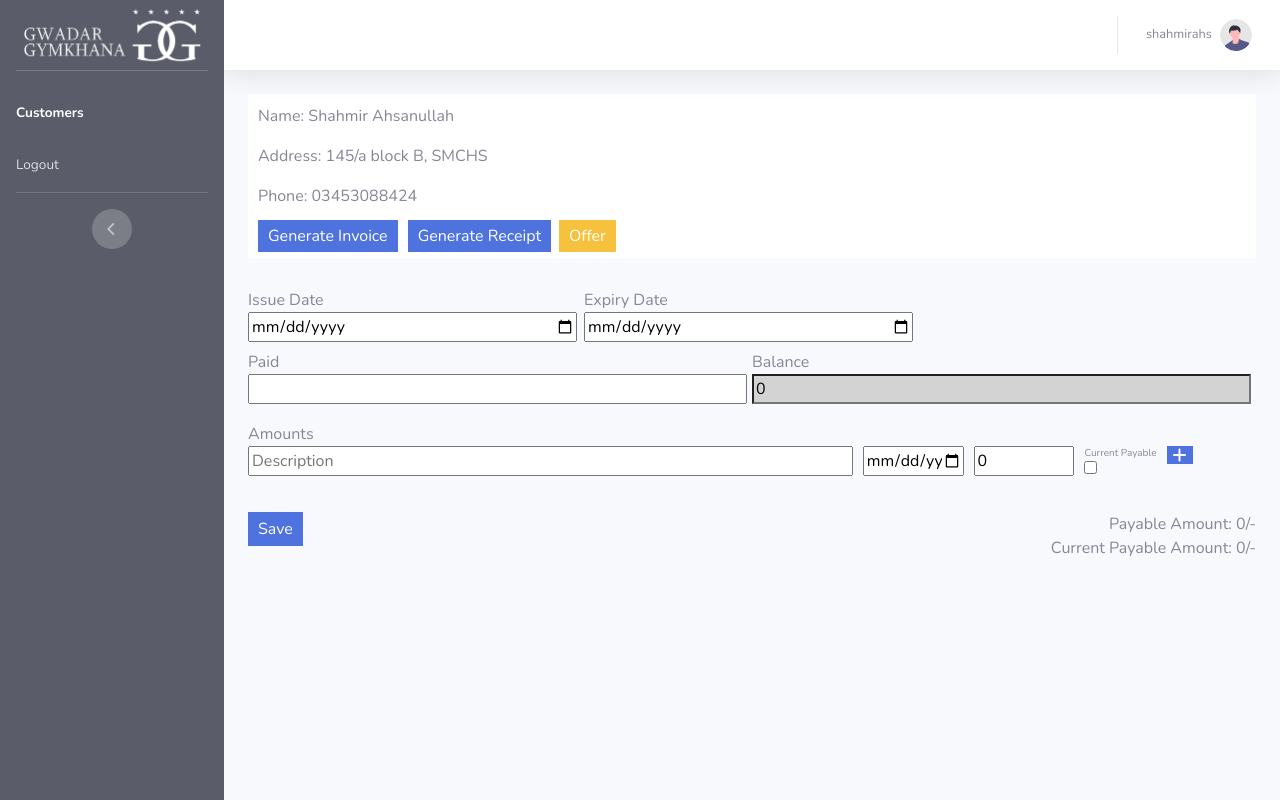
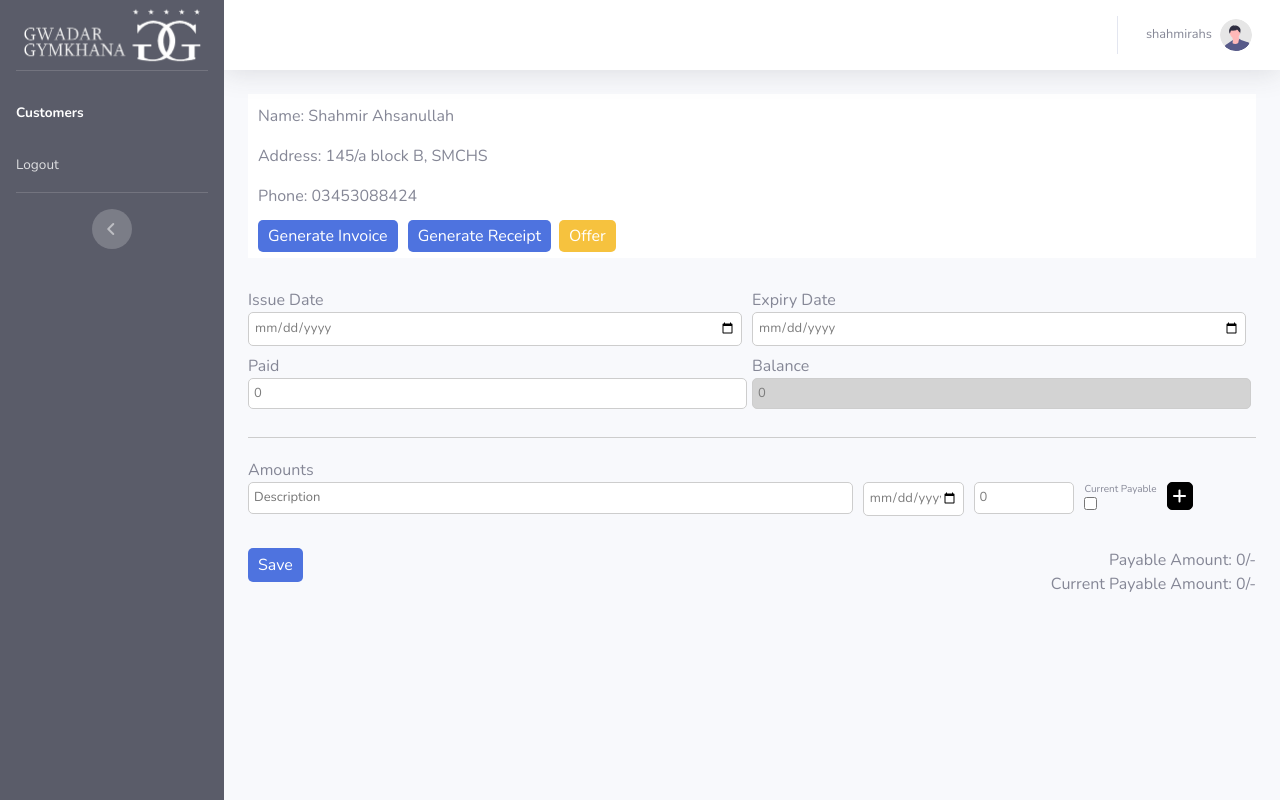
Before and after one commit to HashimAbbasJaffery/cef, a PHP site: page /admin/invoice.php?id=4 in a window 1280 px wide. Run offline with PHP 8.4, Linux system fonts and the light colour scheme; a user stored in the database is signed in; data comes from the database, SQL or seed files in the repository; some libraries are stand-ins or nearby versions.

Commit message:
Design: Redesigning

```diff
--- a/admin/header.php
+++ b/admin/header.php
@@ -27,7 +27,7 @@ if(!isset($_SESSION['user_name'])){
         href="https://fonts.googleapis.com/css?family=Nunito:200,200i,300,300i,400,400i,600,600i,700,700i,800,800i,900,900i"
         rel="stylesheet">
         <link rel="stylesheet" href="https://cdnjs.cloudflare.com/ajax/libs/font-awesome/6.5.2/css/all.min.css" integrity="sha512-SnH5WK+bZxgPHs44uWIX+LLJAJ9/2PkPKZ5QiAj6Ta86w+fsb2TkcmfRyVX3pBnMFcV7oQPJkl9QevSCWr3W6A==" crossorigin="anonymous" referrerpolicy="no-referrer" />
-
+    <script src="https://cdn.jsdelivr.net/npm/sweetalert2@11"></script>
     <!-- Custom styles for this template -->
     <link href="css/sb-admin-2.min.css" rel="stylesheet">
 
--- a/admin/invoice.php
+++ b/admin/invoice.php
@@ -3,6 +3,21 @@
         background-color: #D3D3D3;
         outline: none;
         cursor: pointer;
+    }
+    input {
+        border: 1px solid #cdcdcd;
+        padding: 5px;
+        color: #7d7d7d;
+        font-size: 13px !important;
+        border-radius: 5px;
+    }
+    button, a {
+        border-radius: 5px !important;
+    }
+
+    button:disabled {
+        opacity: 0.5;
+        cursor: not-allowed;
     }
     </style>
 <?php
@@ -40,11 +55,11 @@ $customer = mysqli_fetch_assoc( $fetchAllData);
         </div>
         <div class="amounts container-fluid" style="margin-top: 30px;">
             <div class="details" style="margin-bottom: 10px;">
-                <label for="issue_date" style="width: 33.33%;">
+                <label for="issue_date" style="width: 50%;">
                     <p style="margin-bottom: 0px;">Issue Date</p>
                     <input type="date" id="issue_date" v-model="issue_date" name="issue_date" style="width: 98%;"/>
                 </label>
-                <label for="expiry_date" style="width: 33.33%;">
+                <label for="expiry_date" style="width: 50%;">
                     <p style="margin-bottom: 0px;">Expiry Date</p>
                     <input type="date" id="expiry_date" v-model="expiry_date" name="expiry_date" style="width: 98%;"/>
                 </label>
@@ -54,12 +69,15 @@ $customer = mysqli_fetch_assoc( $fetchAllData);
                 </label>
                 <label for="expiry_date" style="width: 50%;">
                     <p style="margin-bottom: 0px;">Balance</p>
-                    <input type="text" id="balance" :value="balance.toLocaleString('en-US')" @input="balance = Number($event.target.value.replace(/,+/g, '')).toLocaleString('en-US')" name="balance" style="width: 99%;" readonly/>
+                    <input type="text" id="balance" :value="(payments.reduce((sum, item) =>
+                    sum + parseInt(String(item.price).replace(/,/g, '')), 0) - paid.replace(/,+/g, '')).toLocaleString('en-US')"  name="balance" style="width: 99%;" readonly/>
                 </label>
             </div>
+            <div class="separator" style="background: #cdcdcd; width: 100%; height: 1px; margin-top: 20px; margin-bottom: 20px;">&nbsp;</div>
+
             <p style="margin-bottom: 0px;">Amounts</p>
             <div class="amount" v-for="(payment, index) in payments">
-                <div class="description" style="width: 100%; display: flex; align-items: start;">
+                <div class="description" style="width: 100%; display: flex; align-items: start; margin-bottom: 5px">
                     <input type="text" style="width: 60%; margin-right: 10px;" v-model="payment.description" placeholder="Description" />
                     <input type="date" style="width: 10%; margin-right: 10px;" v-model="payment.date" placeholder="Due Date" />
                     <input type="text" style="width: 10%; margin-right: 10px;" :value="payment.price" @input="payment.price = Number($event.target.value.replace(/,+/g, '')).toLocaleString('en-US')" placeholder="Price" />
@@ -67,22 +85,30 @@ $customer = mysqli_fetch_assoc( $fetchAllData);
                         <span>Current Payable</span> <br>
                         <input :id="`cp-${payment.id}`" type="checkbox" v-model="payment.cp" />
                     </label>
-                    <button v-if="(payments.length - 1) == index" class="bg-primary text-white" style="margin-left: 10px; border: none;" @click="addNew">
+                    <button v-if="(payments.length - 1) == index" class="text-white" style="padding: 5px; background: black; border: 1px solid black; margin-left: 10px;" @click="addNew">
                         <i class="fa-solid fa-plus"></i>
                     </button>
-                    <button @click="remove(payment.id)" v-else class="bg-danger text-white" style="margin-left: 10px; border: none;">
-                        <i class="fa-solid fa-minus"></i>
+                    <button @click="remove(payment.id)" v-else class="bg-white text-black" style="border: 1px solid black; margin-left: 10px; padding: 5px;">
+                        <i class="fa-solid fa-xmark"></i>
                     </button>
                 </div>
             </div>
         </div>
         <div class="container-fluid" style="margin-top: 30px; display: flex; justify-content: space-between;">
             <div style="display: flex; justify-content: end; flex-direction: column; align-items: end; width: 50%; order: 2;">
-                <p style="margin: 0px;">Payable Amount: <span v-text="payments.reduce((sum, item) => sum + parseInt(item.price), 0).toLocaleString('en-US')"></span>/-</p>
-                <p>Current Payable Amount: <span v-text="payments.reduce((sum, item) =>  item.cp ? sum + parseInt(item.price) : sum, 0).toLocaleString('en-US')"></span>/-</p>
+                <p style="margin: 0px;">
+                Payable Amount:
+                <span v-text="payments.reduce((sum, item) =>
+                    sum + parseInt(String(item.price).replace(/,/g, '')), 0).toLocaleString('en-US')">
+                </span>/-
+                </p>
+<p>Current Payable Amount: <span v-text="payments.reduce((sum, item) =>  item.cp ? sum + parseInt(item.price.replace(/,/g, '')) : sum, 0).toLocaleString('en-US')"></span>/-</p>
             </div>
             <div style="width: 50%;">
-                <button class="btn-primary" style="border: none; padding: 5px 10px 5px 10px;" @click="save">Save</button>
+                <button class="btn-primary" style="border: none; padding: 5px 10px 5px 10px;" @click="save" :disabled="is_saving">
+                    <span v-if="!is_saving">Save</span>
+                    <span v-else>Saving...</span>
+                </button>
             </div>
         </div>
         </div>
@@ -105,6 +131,7 @@ $customer = mysqli_fetch_assoc( $fetchAllData);
                     payments: JSON.parse(<?php echo json_encode($invoice['invoice_data'] ?? '[]'); ?>),
                     paid: "<?php echo $invoice["paid"] ?? null ?>",
                     balance: 0,
+                    is_saving: false
                 };
             },
             mounted() {
@@ -117,24 +144,25 @@ $customer = mysqli_fetch_assoc( $fetchAllData);
                         cp: false
                     })
                 }
-                const total = this.payments?.reduce((sum, item) =>  sum + item.price, 0) ?? 0
-                this.balance = (total) ? total - this.paid : 0
 
-                this.paid = this.paid.toLocaleString('en-US');
-                this.balance = this.balance.toLocaleString('en-US');
+                // Format numbers with commas
+                this.paid = Number(this.paid).toLocaleString('en-US');
+                this.payments.forEach(payment => {
+                    payment.price = Number(payment.price).toLocaleString('en-US');
+                })
             },
             watch: {
-                paid() {
-                    const total = this.payments?.reduce((sum, item) =>  sum + parseInt(item.price), 0) ?? 0
-                    this.balance = (total) ? total - Number(this.paid.replace(/,/g, "")) : 0
-                },
-                payments: {
-                    handler() {
-                        const total = this.payments?.reduce((sum, item) =>  sum + parseInt(item.price), 0) ?? 0
-                        this.balance = (total) ? total - this.paid : 0
-                    },
-                    deep: true
-                }
+                // paid() {
+                //     const total = this.payments?.reduce((sum, item) =>  sum + parseInt(item.price), 0) ?? 0
+                //     this.balance = (total) ? total - Number(this.paid.replace(/,/g, "")) : 0
+                // },
+                // payments: {
+                //     handler() {
+                //         const total = this.payments?.reduce((sum, item) =>  sum + parseInt(item.price), 0) ?? 0
+                //         this.balance = (total) ? total - Number(this.paid.replace(/,/g, "")) : 0
+                //     },
+                //     deep: true
+                // }
             },
             methods: {
                 updatePaid(value) {
@@ -161,6 +189,11 @@ $customer = mysqli_fetch_assoc( $fetchAllData);
                     });
                 },
                 async save() {
+                    this.is_saving = true;
+                    this.paid = this.paid.replace(/,/g, "")
+                    this.payments.forEach(payment => {
+                        payment.price = payment.price.replace(/,/g, "")
+                    })
                     const response = await axios.get("save_invoice.php", {
                         params: {
                             form_id: '<?php echo $_GET['id'] ?>',
@@ -169,14 +202,20 @@ $customer = mysqli_fetch_assoc( $fetchAllData);
                             issue_date: this.issue_date,
                             expiry_date: this.expiry_date,
                             paid: this.paid > 0 ? this.paid : 0,
-                            balance: this.balance > 0 ? this.balance : 0
+                            balance: balance.value.replace(/,/g, "")
                         }
                     })
                     if(response.data === 1) {
-                        alert("Succesfully updated!");
+                        Swal.fire({
+                            title: "Saved!",
+                            text: "Inserted data has been saved!",
+                            icon: "success"
+                        });
                     } else {
                         alert("Please fill all fields");
                     }
+                    console.log(response.data);
+                    this.is_saving = false
                 }
             }
         });
```
